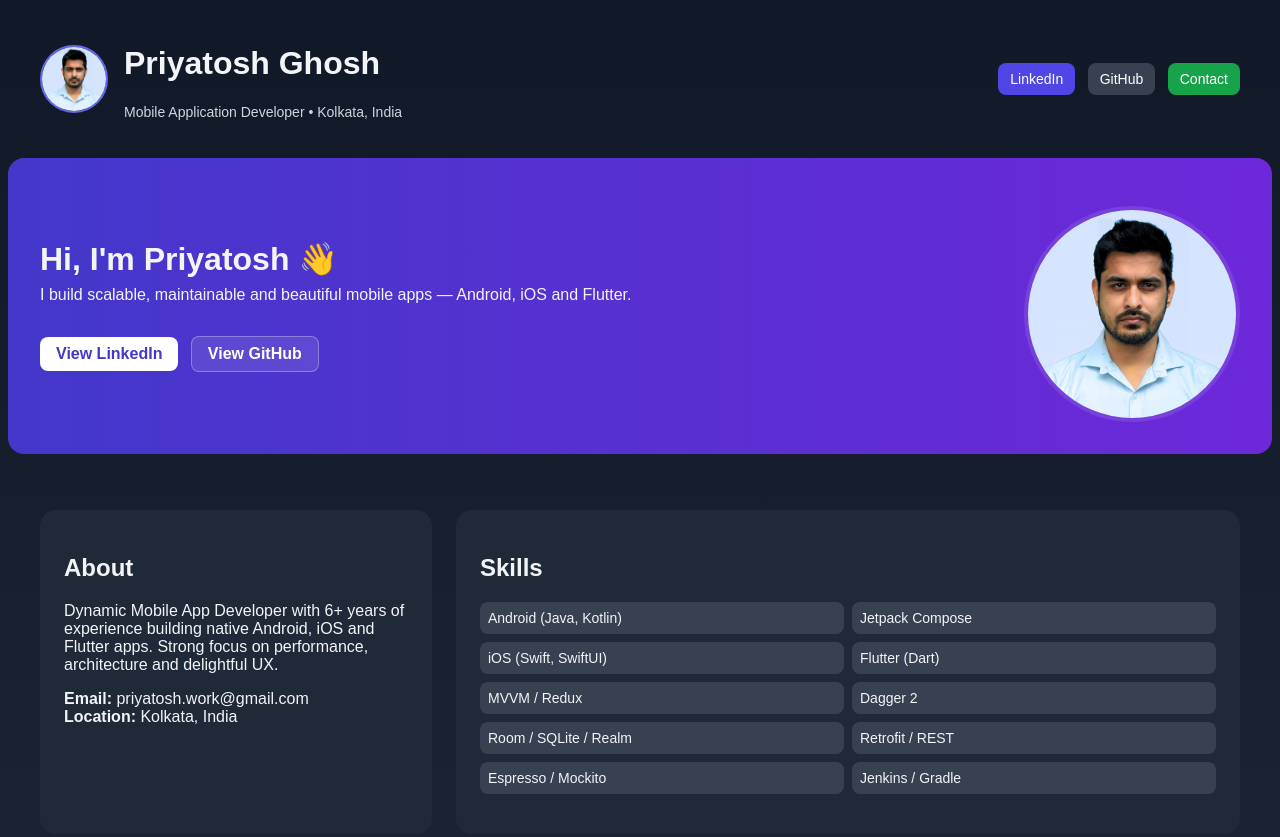
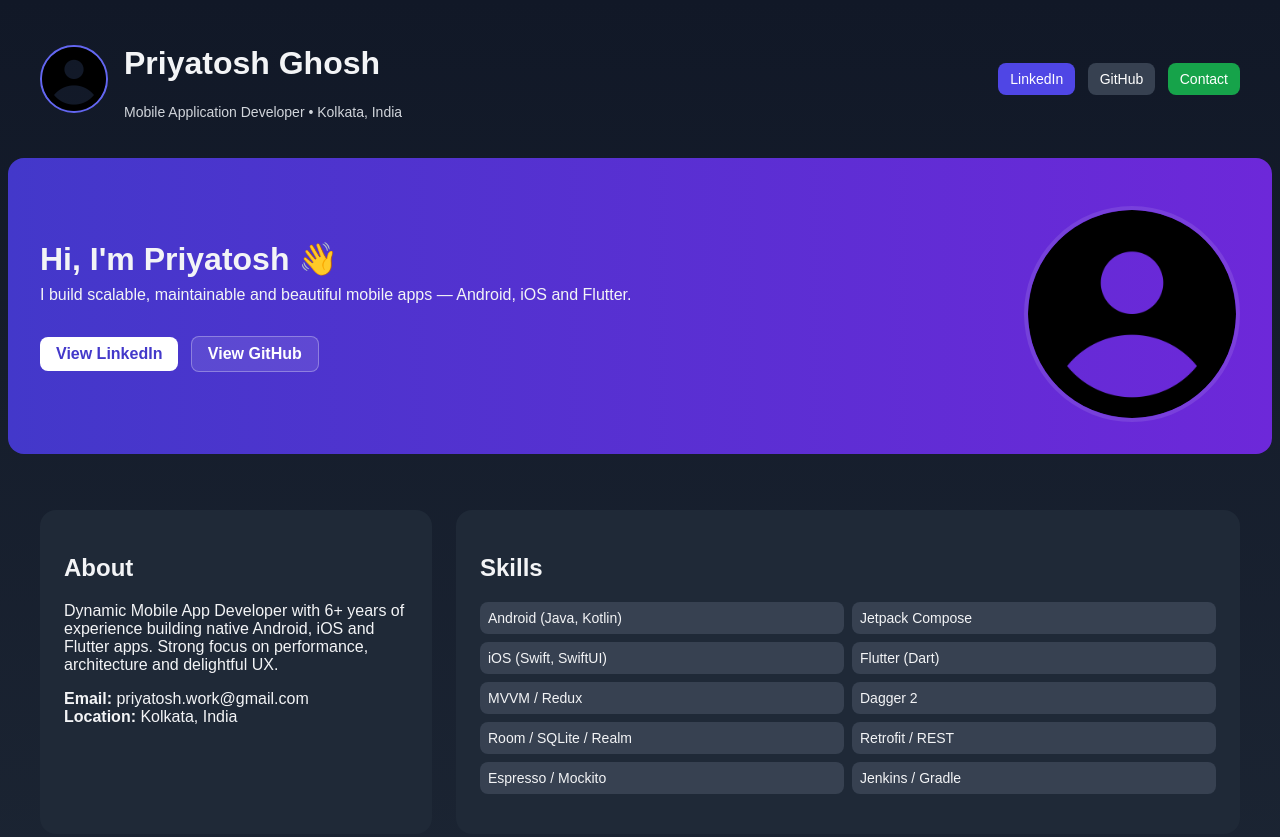
Before and after one commit to Priyatosh-Work/Priyatosh-Work.github.io, a plain HTML site: page index.html in a window 1280 px wide. Shown: the top 837 px of the page. Drawn offline with Linux system fonts and the light colour scheme.

Commit message:
Initial portfolio commit

```diff
--- a/index.html
+++ b/index.html
@@ -44,7 +44,7 @@
 <header class="container">
     <div class="flex">
         <div style="display:flex;align-items:center;gap:1rem;">
-            <div class="avatar"><img src="IMG_5316.jpg" alt="Priyatosh" /></div>
+            <div class="avatar"><img src="profile.png" alt="Priyatosh" /></div>
             <div>
                 <h1>Priyatosh Ghosh</h1>
                 <p style="font-size:0.875rem;color:#d1d5db;">Mobile Application Developer • Kolkata, India</p>
@@ -68,7 +68,7 @@
         </div>
     </div>
     <div class="hero-img">
-        <img src="IMG_5316.jpg" alt="Priyatosh" />
+        <img src="profile.png" alt="Priyatosh" />
     </div>
 </section>
 
```
Also changed, not shown: IMG_5316.jpg (deleted), profile.png (added).
